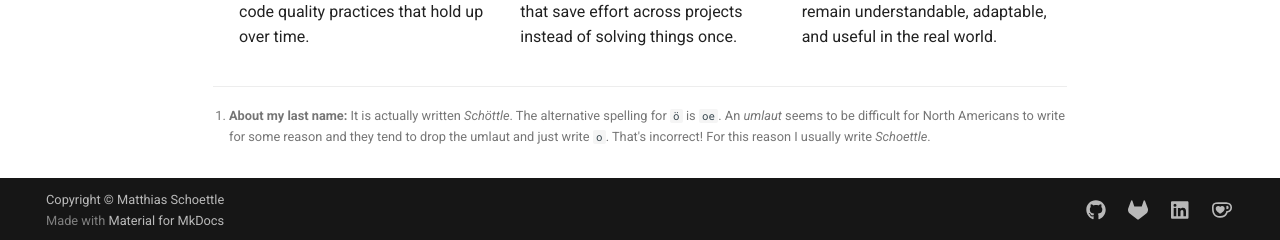
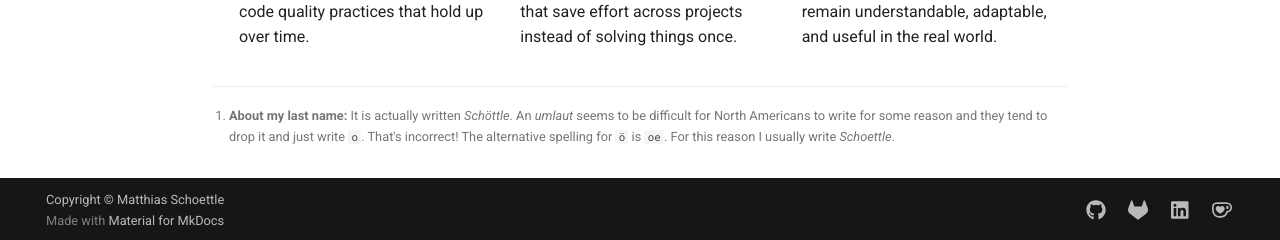
Before and after one commit to mschoettle/website, an MkDocs documentation site: the page built from docs/index.md, in a window 1280 px wide and 1314 px high. Shown: the part 1071-1311 px from the top of the window. Built offline with MkDocs 1.6.1 and Material for MkDocs 9.7.7, drawn with Linux system fonts in a browser that asks for light colours; emoji names are drawn with the system emoji font; plug-ins that fetch from the network failed and are left out.

Commit message:
improve about my last name

```diff
--- a/docs/index.md
+++ b/docs/index.md
@@ -54,7 +54,7 @@
 </div>
 
 [^1]: **About my last name:** It is actually written _Schöttle_.
+    An _umlaut_ seems to be difficult for North Americans to write for some reason and they tend to drop it and just write `o`.
+    That's incorrect!
     The alternative spelling for `ö` is `oe`.
-    An _umlaut_ seems to be difficult for North Americans to write for some reason and they tend to drop the umlaut and just write `o`.
-    That's incorrect!
     For this reason I usually write _Schoettle_.
```
